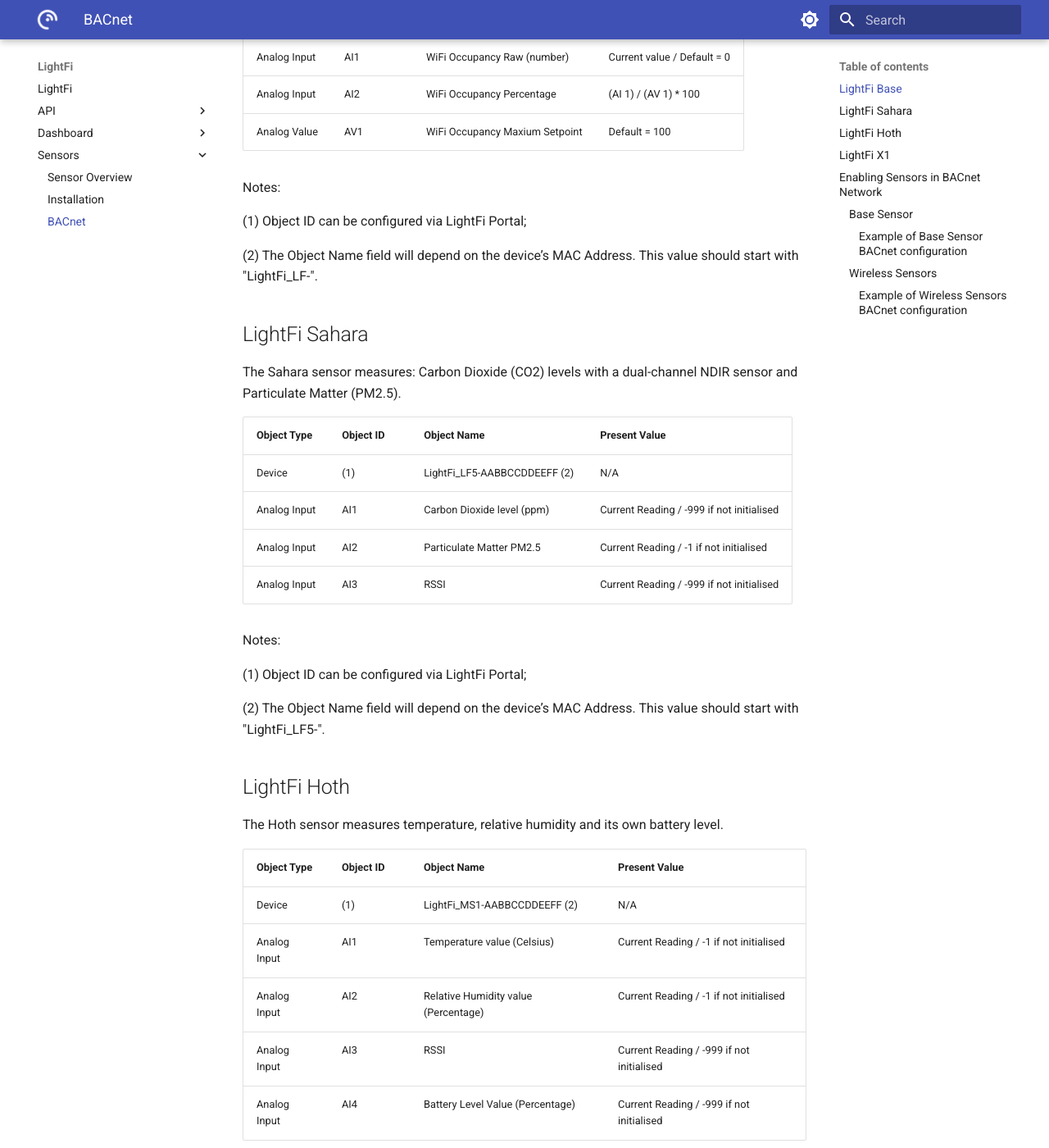
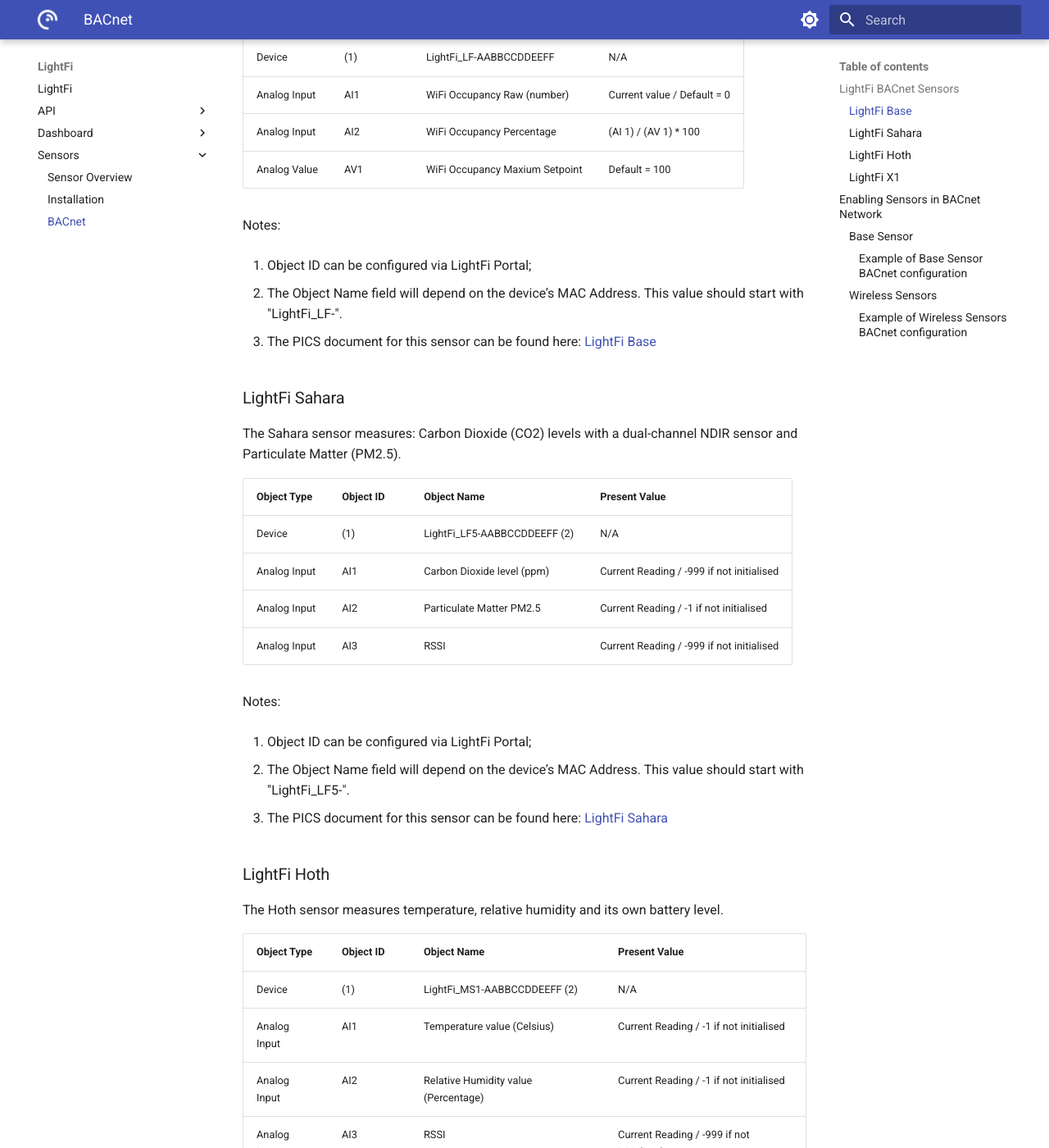
Before and after one commit to LightFiLimited/lf-documentation, an MkDocs documentation site: the page built from docs/sensors/BACnet.md, in a window 1280 px wide and 1400 px high, scrolled down 1660 px. Shown: the whole window at 82% size. Built offline with MkDocs 1.6.1 and Material for MkDocs 9.7.7, drawn with Linux system fonts in a browser that asks for light colours; some of the changed text lies outside the part shown.

Commit message:
adding PICS documents links

```diff
--- a/docs/sensors/BACnet.md
+++ b/docs/sensors/BACnet.md
@@ -18,7 +18,9 @@
   <figcaption>Example BACnet implementation of LightFi sensors on a BMS network</figcaption>
 </figure>
 
-## LightFi Base
+## LightFi BACnet Sensors
+
+### LightFi Base
 
 The LightFi "Base" sensor is a long-range, broad level occupancy sensor, which determines the percentage occupancy levels by measuring the number active devices on a floor area, with coverage of 250 - 500+ m².
 
@@ -31,14 +33,15 @@
 
 Notes:
 
-(1) Object ID can be configured via LightFi Portal;
+1. Object ID can be configured via LightFi Portal;
 
-(2) The Object Name field will depend on the device’s MAC Address. This value should start with "LightFi_LF-".
+2. The Object Name field will depend on the device’s MAC Address. This value should start with "LightFi_LF-".
 
-## LightFi Sahara
+3. The PICS document for this sensor can be found here: [LightFi Base](https://nextcloud.lightfi.io/index.php/s/CNNrDCBdWopbjF5)
+
+### LightFi Sahara
 
 The Sahara sensor measures: Carbon Dioxide (CO2) levels with a dual-channel NDIR sensor and Particulate Matter (PM2.5).
-
 
 | Object Type   | Object ID | Object Name                     | Present Value                |
 |---------------|-----------|---------------------------------|------------------------------|
@@ -49,11 +52,13 @@
 
 Notes:
 
-(1) Object ID can be configured via LightFi Portal;
+1. Object ID can be configured via LightFi Portal;
 
-(2) The Object Name field will depend on the device’s MAC Address. This value should start with "LightFi_LF5-".
+2. The Object Name field will depend on the device’s MAC Address. This value should start with "LightFi_LF5-".
 
-## LightFi Hoth
+3. The PICS document for this sensor can be found here: [LightFi Sahara](https://nextcloud.lightfi.io/index.php/s/f7kEC7t4rrD3pKo)
+
+### LightFi Hoth
 
 The Hoth sensor measures temperature, relative humidity and its own battery level.
 
@@ -67,11 +72,13 @@
 
 Notes:
 
-(1) Object ID can be configured via LightFi Portal;
+1. Object ID can be configured via LightFi Portal;
 
-(2) The Object Name field will depend on the device’s MAC Address. This value should start with "LightFi_MS1-".
+2. The Object Name field will depend on the device’s MAC Address. This value should start with "LightFi_MS1-".
 
-## LightFi X1
+3. The PICS document for this sensor can be found here: [LightFi Hoth](https://nextcloud.lightfi.io/index.php/s/KnX3yiCKiKy5aCq)
+
+### LightFi X1
 
 The X1 is a battery powered Passive Infrared (PIR) motion sensor, designed to detect binary desk or room occupancy.
 
@@ -85,9 +92,11 @@
 
 Notes:
 
-(1) Object ID can be configured via LightFi Portal;
+1. Object ID can be configured via LightFi Portal;
 
-(2) The Object Name field will depend on the device’s MAC Address. This value should start with "LightFi_AMP-".
+2. The Object Name field will depend on the device’s MAC Address. This value should start with "LightFi_AMP-".
+
+3. The PICS document for this sensor can be found here: [LightFi X1](https://nextcloud.lightfi.io/index.php/s/EqpYZK8X6syFMtx)
 
 ## Enabling Sensors in BACnet Network
 
```
